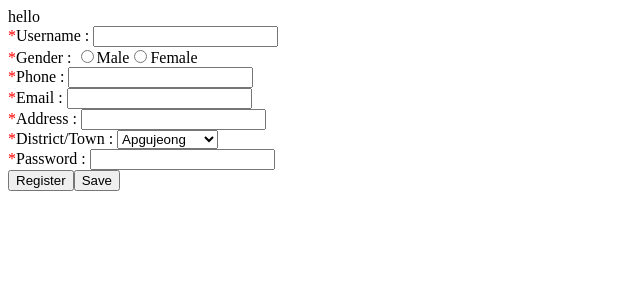
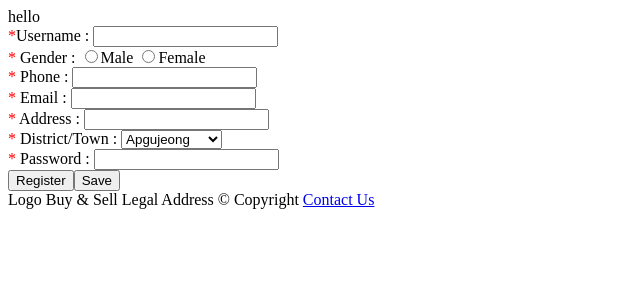
Before and after one commit to kjunpark92/buy_sell, a PHP site: page /html/registration.php in a window 1280 px wide. Shown: the top 300 px of the page, without its empty margins (0-640 px from the left). Run offline with PHP 8.4, Linux system fonts and the light colour scheme.

Commit message:
merged login and reg

```diff
--- a/html/footer.php
+++ b/html/footer.php
@@ -0,0 +1,8 @@
+<footer>
+    <span>Logo</span>
+    <span>Buy & Sell</span>
+    <span>Legal</span>
+    <span>Address</span>
+    <span>© Copyright</span>
+    <span><a href="mailto:webmaster@example.com">Contact Us</a></span>
+</footer>
--- a/html/registration.php
+++ b/html/registration.php
@@ -13,12 +13,18 @@ include('header.php');
 ?>
     <div>
         <form action="registration.php" method="POST">
-            <span class="red_star">*</span>Username : <input type="text" name="username" id="username"><br>
-            <span class="red_star">*</span>Gender : <input type="radio" name="gender" id="male" value="m">Male<input type="radio" name="gender" id="female" value="f">Female<br>
-            <span class="red_star">*</span>Phone : <input type="text" name="phone" id="phone" maxlength="11"><br>
-            <span class="red_star">*</span>Email : <input type="text" name="email" id="email"><br>
-            <span class="red_star">*</span>Address : <input type="text" name="address" id="address"><br>
-            <span class="red_star">*</span>District/Town :
+            <span class="red_star">*</span><label for="username">Username : </label>
+            <input type="text" name="username" id="username"><br>
+            <span class="red_star">*</span><label for="male"> Gender :
+            <input type="radio" name="gender" id="male" value="m">Male </label>
+            <label for="female"> <input type="radio" name="gender" id="female" value="f">Female </label><br>
+            <span class="red_star">*</span><label for="phone"> Phone : </label>
+            <input type="text" name="phone" id="phone" maxlength="11"><br>
+            <span class="red_star">*</span><label for="email"> Email : </label>
+            <input type="text" name="email" id="email"><br>
+            <span class="red_star">*</span><label for="address"> Address : </label>
+            <input type="text" name="address" id="address"><br>
+            <span class="red_star">*</span><label for="district_town"> District/Town : </label>
                 <select name="district_town" id="district_town">
                     <optgroup label="Gangnam">
                         <option value="gangnam-apgujeong">Apgujeong</option>
@@ -36,7 +42,8 @@ include('header.php');
                         <option value="mapo-sinsu">Sinsu</option>
                     </optgroup>
                 </select><br>
-            <span class="red_star">*</span>Password : <input type="password" name="password" id="password"><br>
+            <span class="red_star">*</span><label for="password"> Password : </label>
+            <input type="password" name="password" id="password"><br>
             <input type="submit" value="Register"><button id="save">Save</button>
         </form>
         <div id="error_message"></div>
@@ -61,7 +68,7 @@ include('db.php');
         $town = $explode_dt[1];
         $date_joined = date('Y/m/d');
         $pass_hache = password_hash($_POST['password'], PASSWORD_DEFAULT);
-        $req = $db -> prepare("INSERT INTO users(Username, Gender, Phone, Email, Address, District, Town, DateJoined, Password, Authority) VALUES (:Username, :Gender, :Phone, :Email, :Address, :District, :Town, :DateJoined, :Password, :Authority)");
+        $req = $db -> prepare("INSERT INTO users(username, gender, phone, email, address, district, town, dateJoined, password, authority) VALUES (:Username, :Gender, :Phone, :Email, :Address, :District, :Town, :DateJoined, :Password, :Authority)");
         $req -> execute(array(
             'Username' => $username,
             'Gender' => $gender,
--- a/index.php
+++ b/index.php
@@ -5,6 +5,7 @@
     <meta name="viewport" content="width=device-width, initial-scale=1.0">
     <meta http-equiv="X-UA-Compatible" content="ie=edge">
     <title>Buy and Sell</title>
+    <link rel="stylesheet" href="./style/style.css">
 </head>
 <body>
     <?php
```
Also changed, not shown: html/log_in.php (+12 -5 lines).
